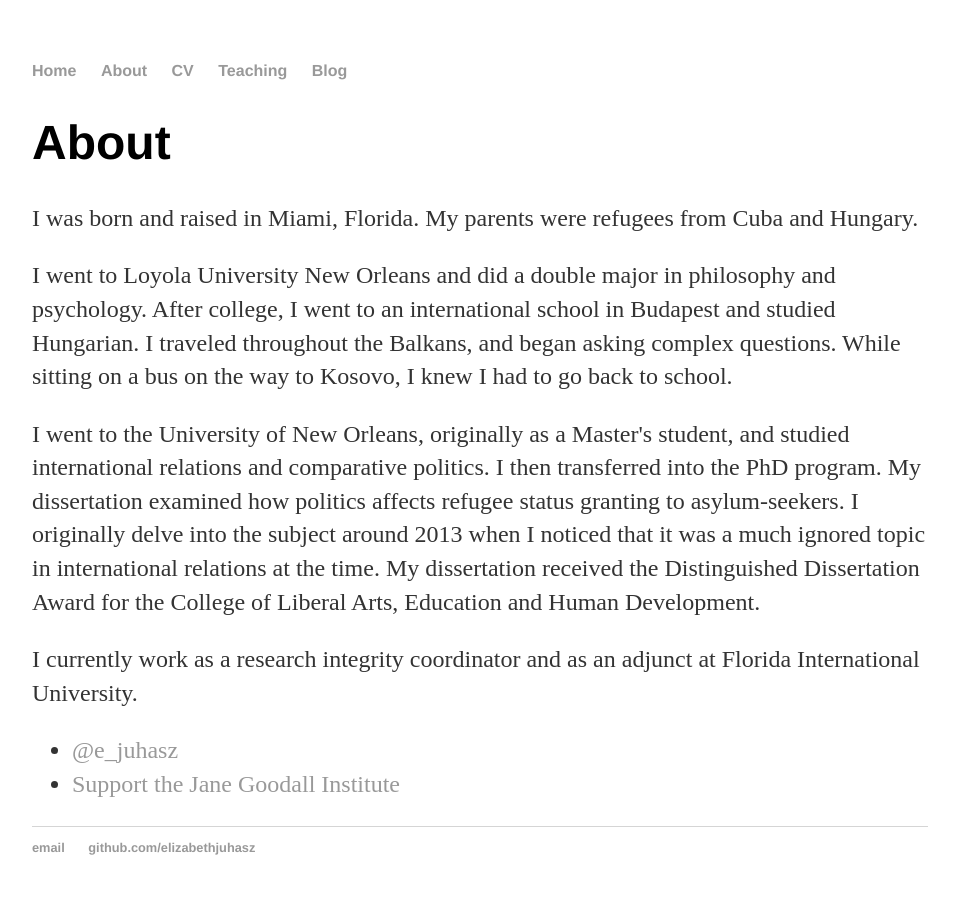
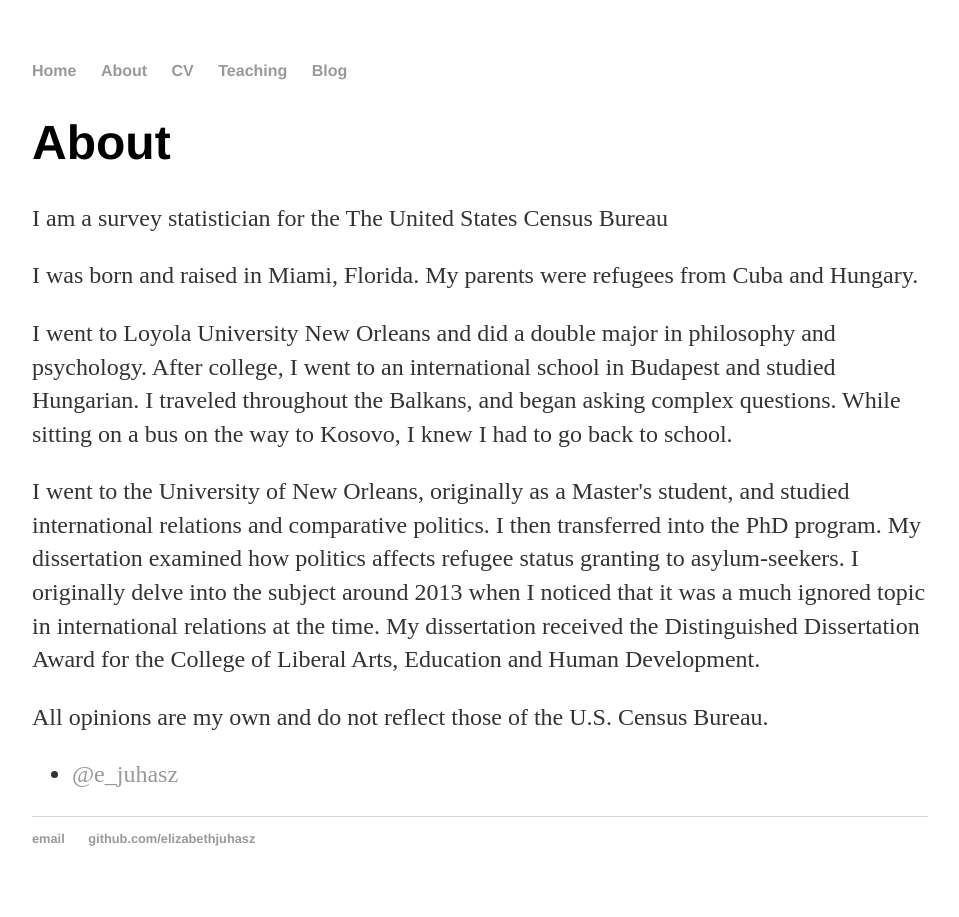
Before and after one commit to elizabethjuhasz/elizabethjuhasz.github.io, a Jekyll site: the page built from about/index.html, in a window 1280 px wide. Shown: the whole page, without its empty margins (160-1119 px from the left). Built offline with Jekyll 4.4.1, drawn with Linux system fonts in a browser that asks for light colours.

Commit message:
Update index.html

```diff
--- a/about/index.html
+++ b/about/index.html
@@ -5,12 +5,12 @@ title: About Elizabeth Juhasz
 
 		<div class="about">
 			<h1>About</h1>
+			<p> I am a survey statistician for the The United States Census Bureau</p>
 			<p>I was born and raised in Miami, Florida. My parents were refugees from Cuba and Hungary.</p>
 		        <p>I went to Loyola University New Orleans and did a double major in philosophy and psychology. After college, I went to an international school in Budapest and studied Hungarian. I traveled throughout the Balkans, and began asking complex questions. While sitting on a bus on the way to Kosovo, I knew I had to go back to school.</p>
 			<p>I went to the University of New Orleans, originally as a Master's student, and studied international relations and comparative politics. I then transferred into the PhD program. My dissertation examined how politics affects refugee status granting to asylum-seekers. I originally delve into the subject around 2013 when I noticed that it was a much ignored topic in international relations at the time. My dissertation received the Distinguished Dissertation Award for the College of Liberal Arts, Education and Human Development.</p>
-			<p>I currently work as a research integrity coordinator and as an adjunct at Florida International University.</p>
+			<p>All opinions are my own and do not reflect those of the U.S. Census Bureau.</p>
 				<ul class="contacts">
 				<li><a href="https://twitter.com/e_juhasz">@e_juhasz</a></li>
-				<li><a href="http://www.janegoodall.org/">Support the Jane Goodall Institute</a></li>
 				</ul>
 		</div>
```
